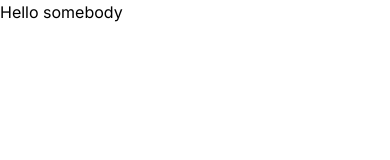
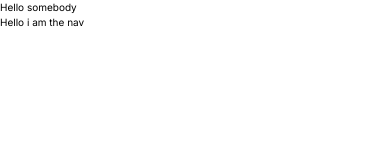
Before and after one commit to Henry-Edet/code-crafters, a React (Create React App) app: page / in a window 390 px wide. Shown: the top 160 px of the page. Built offline with nearby package versions, Linux system fonts and the light colour scheme.

Commit message:
new update

```diff
--- a/postcss.config.js
+++ b/postcss.config.js
@@ -1,6 +1,5 @@
 module.exports = {
     plugins : {
-        tailwindcss: {},
-        autoprefixer: {},
+        plugins: [require("taiwindcss"), require("autoprefixer")],
     }
 }
--- a/src/App.js
+++ b/src/App.js
@@ -4,6 +4,7 @@ function App() {
   return (
     <div className="App">
       <Components.Hero />
+      <Components.Header />
     </div>
   );
 }
--- a/src/components/index.js
+++ b/src/components/index.js
@@ -1 +1,2 @@
 export { default as Hero } from "./Hero";
+export { default as Header } from "./Header";
--- a/src/index.css
+++ b/src/index.css
@@ -4,4 +4,13 @@
 
 html{
     font-family: 'Inter', sans-serif;
+    font-size: 62.5%;
 }
+
+/* responsiveness */
+
+@media only screen and (max-width: 431px){
+    html {
+        font-size: 62.5%;
+    }
+}
```
Also changed, not shown: src/assets/menu-02.png (added).
